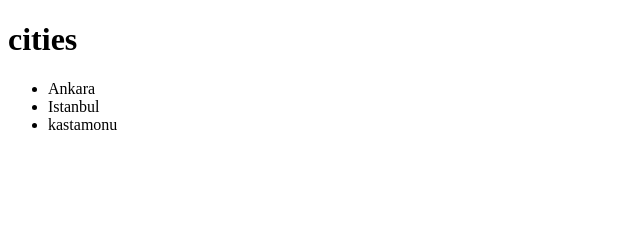
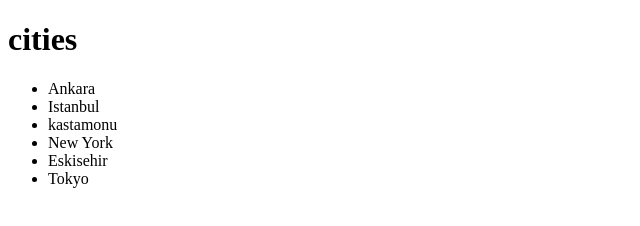
Before and after one commit to ilknurKaratas/WQT102, a plain HTML site: page index.html in a window 1280 px wide. Shown: the whole page, without its empty margins (0-640 px from the left). Drawn offline with Linux system fonts and the light colour scheme.

Commit message:
second commit

```diff
--- a/index.html
+++ b/index.html
@@ -12,6 +12,9 @@
 <li> Ankara</li>
 <li>Istanbul </li>
 <li> kastamonu </li>
+<li> New York </li>
+<li> Eskisehir </li>
+<li> Tokyo </li>
 
 
   </ul>
```
